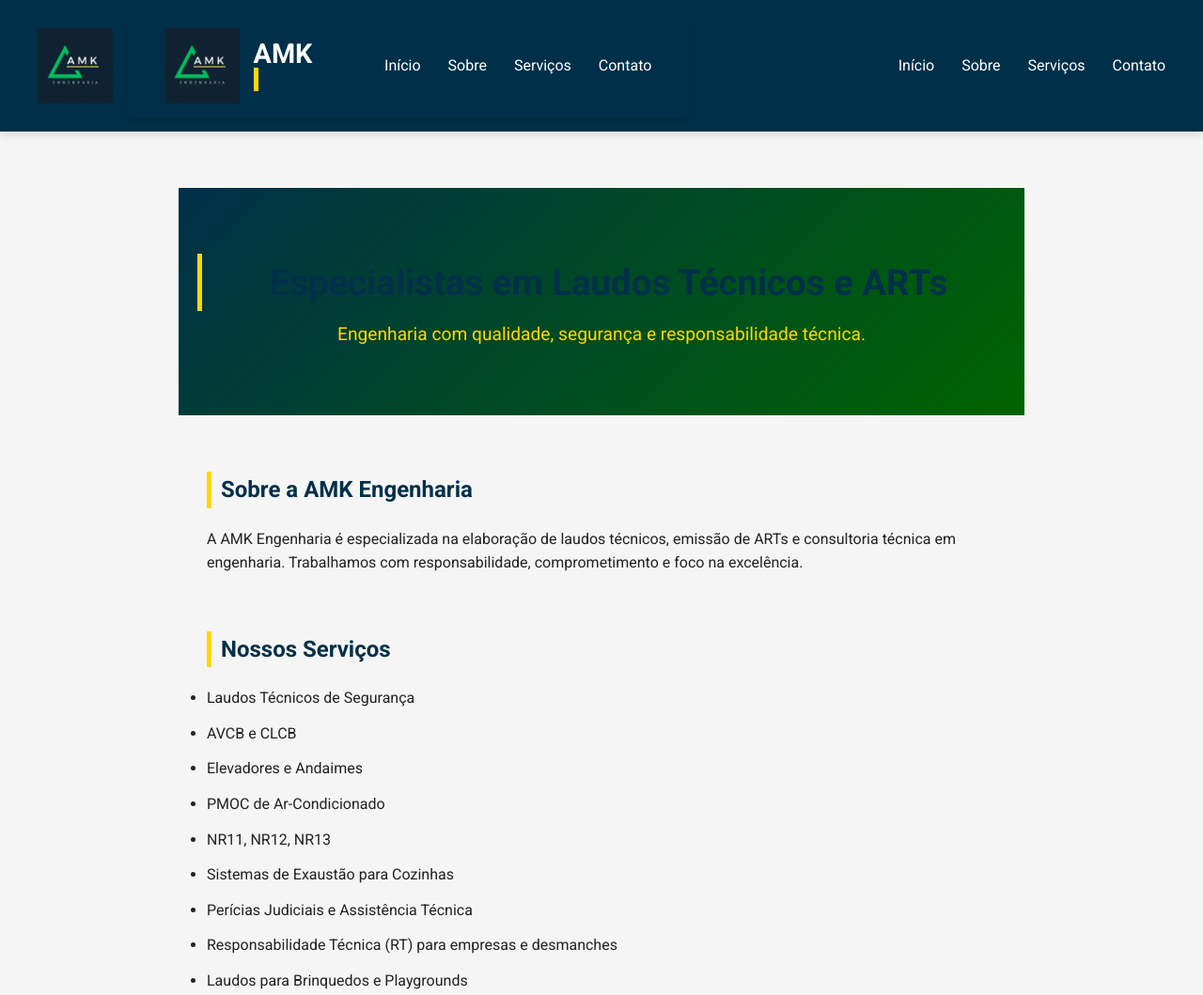
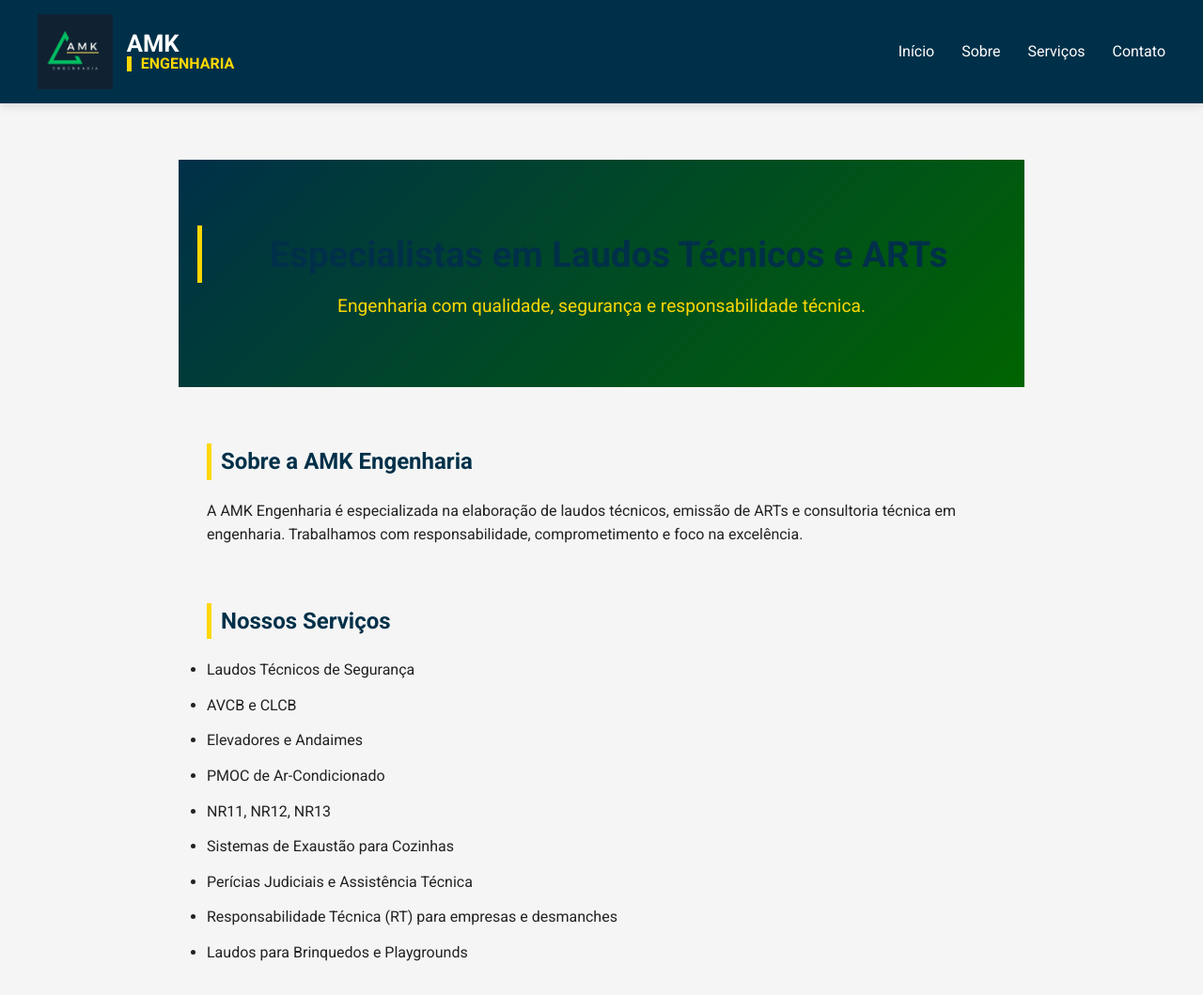
Before and after one commit to amkengenharia/amk-engenharia, a plain HTML site: page index.html in a window 1280 px wide. Shown: the top 1059 px of the page at 94% size. Drawn offline with Linux system fonts and the light colour scheme.

Commit message:
Update index.html

```diff
--- a/index.html
+++ b/index.html
@@ -1,4 +1,6 @@
-<!DOCTYPE html><html lang="pt-br"><head>
+<!DOCTYPE html>
+<html lang="pt-br">
+<head>
   <meta charset="UTF-8" />
   <meta name="viewport" content="width=device-width, initial-scale=1.0" />
   <title>AMK ENGENHARIA</title>
@@ -11,6 +13,7 @@
       margin: 0;
       padding: 0;
     }
+
     body {
       font-family: 'Roboto', sans-serif;
       background-color: #f5f5f5;
@@ -38,15 +41,23 @@
       margin-right: 15px;
     }
 
-    .logo h1 {
-      font-size: 1.8rem;
+    .logo-text {
+      display: flex;
+      flex-direction: column;
+      line-height: 1;
+    }
+
+    .logo-text h1 {
+      font-size: 1.6rem;
+      text-transform: uppercase;
       margin: 0;
     }
 
-    .logo p {
-      font-size: 0.9rem;
+    .logo-text h2 {
+      font-size: 1rem;
+      text-transform: uppercase;
+      margin: 0;
       color: #ffd700;
-      margin: 2px 0 0;
     }
 
     .nav a {
@@ -121,24 +132,14 @@
   </style>
 </head>
 <body>
+
   <header class="header">
     <div class="logo">
       <img src="logo-amk.png" alt="Logo AMK Engenharia" />
-      <header class="header">
-  <div class="logo">
-    <img src="logo-amk.png" alt="Logo AMK Engenharia" />
-    <div>
-      <h1 style="margin: 0; line-height: 1; text-transform: uppercase;">AMK</h1>
-      <h2 style="margin: 0; font-size: 16px; text-transform: uppercase;">Engenharia</h2>
-    </div>
-  </div>
-  <nav class="nav">
-    <a href="#inicio">Início</a>
-    <a href="#sobre">Sobre</a>
-    <a href="#servicos">Serviços</a>
-    <a href="#contato">Contato</a>
-  </nav>
-</header>
+      <div class="logo-text">
+        <h1>AMK</h1>
+        <h2>ENGENHARIA</h2>
+      </div>
     </div>
     <nav class="nav">
       <a href="#inicio">Início</a>
@@ -187,5 +188,6 @@
   <footer class="footer">
     <p>&copy; 2025 AMK Engenharia. Todos os direitos reservados.</p>
   </footer>
+
 </body>
 </html>
```
